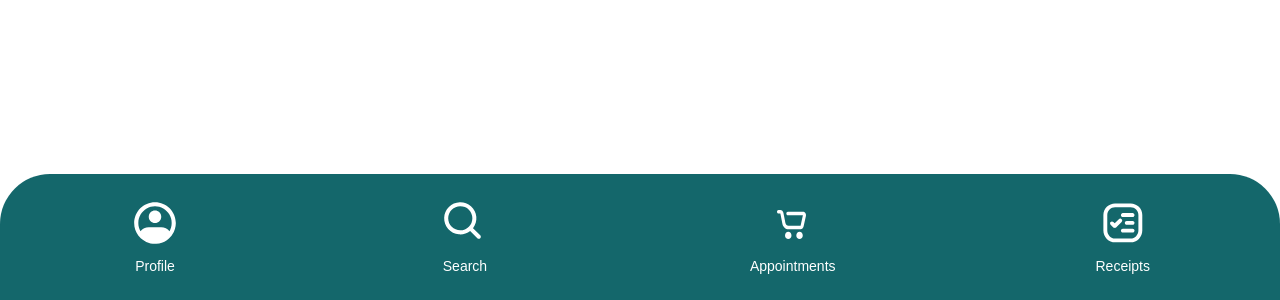
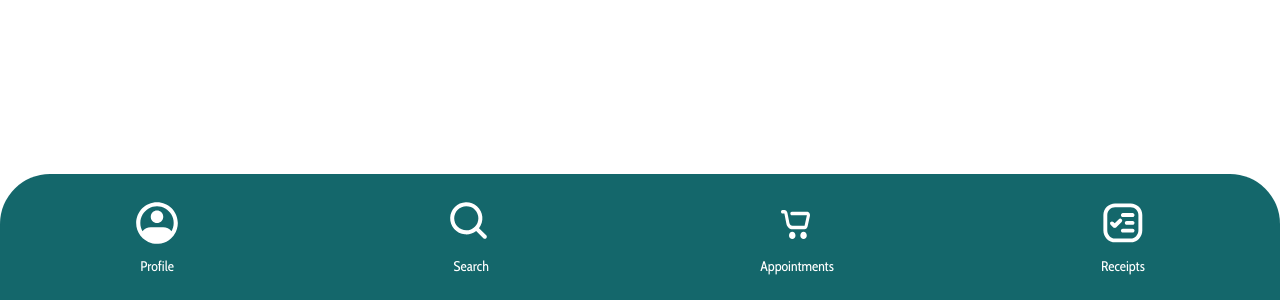
Before and after one commit to Hack4Impact-UMD/leveling-the-playing-field, a Next.js app: page / in a window 1280 px wide. Shown: the part 500-800 px from the top of the page. Built offline with nearby package versions, Linux system fonts and the light colour scheme.

Commit message:
changed font of labels

```diff
--- a/src/components/navbar.tsx
+++ b/src/components/navbar.tsx
@@ -27,7 +27,7 @@ function IconButton({ defaultIcon, selectedIcon, label, isSelected, onClick }: I
             <button className="group-hover:text-white-dark">
                 {isSelected ? selectedIcon : defaultIcon}
             </button>
-            <h1 className="text-sm mt-2 group-hover:text-white-dark">{label}</h1>
+            <h1 className="text-sm mt-2 group-hover:text-white-dark font-cabin-condensed">{label}</h1>
         </div>
     );
 }
```
